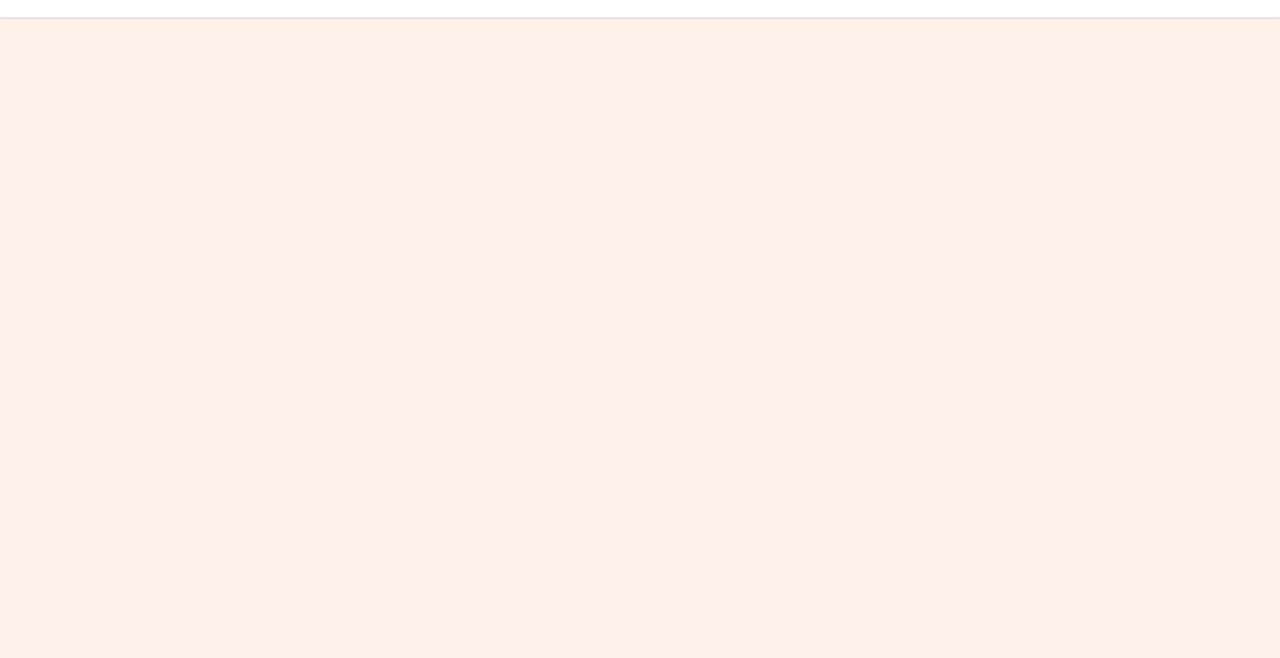
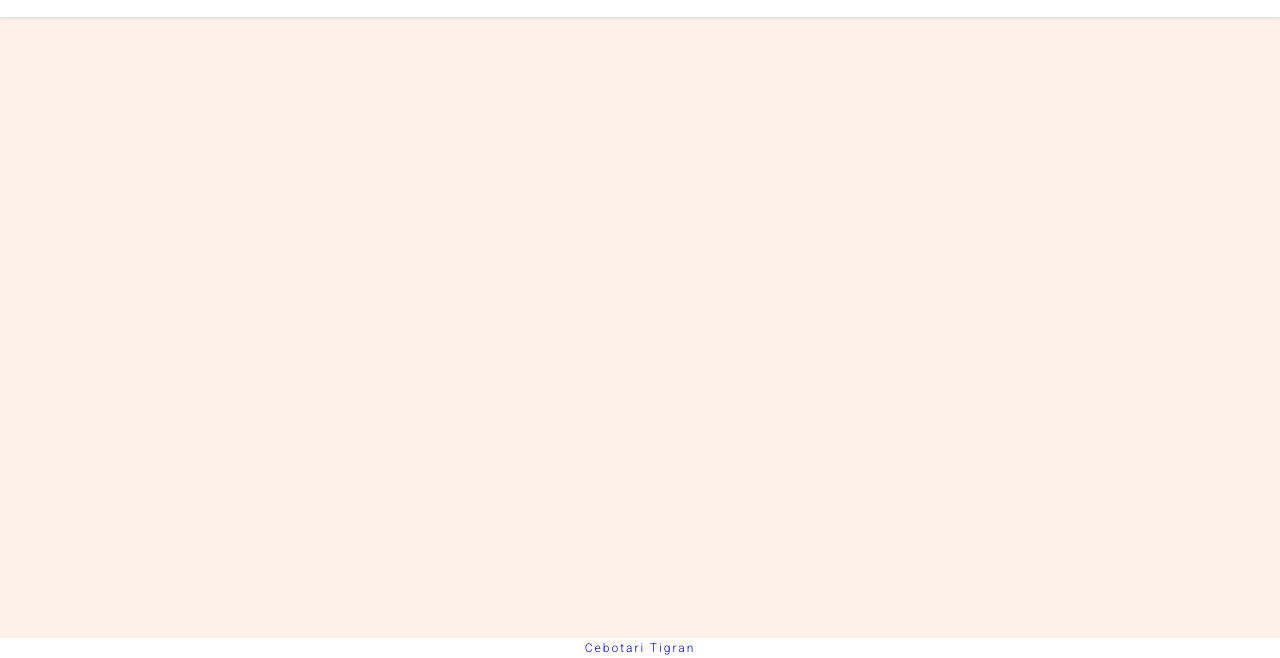
Before and after one commit to cebotaritigran/restaurant-page-webpack-fulljs, a website built with webpack: page dist/index.html in a window 1280 px wide. Shown: the part 142-800 px from the top of the page. Built offline with nearby package versions, Linux system fonts and the light colour scheme.

Commit message:
Add footer

```diff
--- /dev/null
+++ b/src/footer.js
@@ -0,0 +1,7 @@
+export function footer() {
+    const content = document.querySelector('#content');
+    const footer = document.createElement('div');
+    footer.classList.add('footer');
+    footer.innerHTML ='<a href="https://github.com/cebotaritigran" target="_blank">Cebotari Tigran</a>'
+    content.appendChild(footer);
+}
--- a/src/pageLoad.js
+++ b/src/pageLoad.js
@@ -1,7 +1,7 @@
 import { header } from "./header";
-
+import { footer } from "./footer";
 export function pageLoad() {
 
     header();
-
+    footer();
 }
--- a/src/style.css
+++ b/src/style.css
@@ -13,6 +13,7 @@ body{
 #content{
    display: flex;
    flex-direction: column;
+   justify-content: space-between;
    height: 100%;
 }
 
@@ -43,3 +44,31 @@ body{
     letter-spacing: 3px;
     cursor: pointer;
 }
+
+
+/* FOOTER */
+
+.footer{
+    display: flex;
+    align-items: center;
+    justify-content: center;
+    height: 20px;
+    background-color: rgb(255, 255, 255);
+    color: rgb(2, 2, 2);
+    bottom: 0;
+    font-size: 12px;
+    letter-spacing: 2px;
+}
+
+a{
+    text-decoration: none;
+}
+
+
+/* MEDIA QUERY */
+
+@media only screen and (max-width: 600px) {
+    .logo{
+        font-size: 52px;
+    }
+}
```
Also changed, not shown: dist/main.js.
